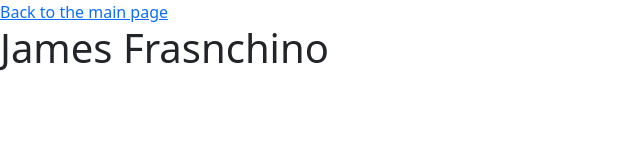
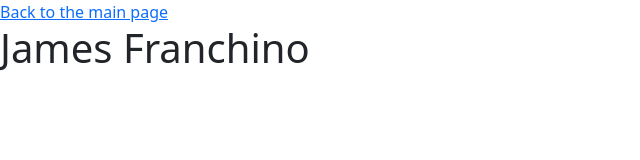
Before and after one commit to movarnell/GitHub-for-Beginners, a website built with Vite: page james.html in a window 1280 px wide. Shown: the full height of the page, 0-640 px from the left. Built offline with nearby package versions, Linux system fonts and the light colour scheme.

Commit message:
Fixed my typo

```diff
--- a/james.html
+++ b/james.html
@@ -17,6 +17,6 @@
   </head>
   <body>
     <a href="./index.html">Back to the main page</a>
-    <h1>James Frasnchino</h1>
+    <h1>James Franchino</h1>
   </body>
 </html>
```
